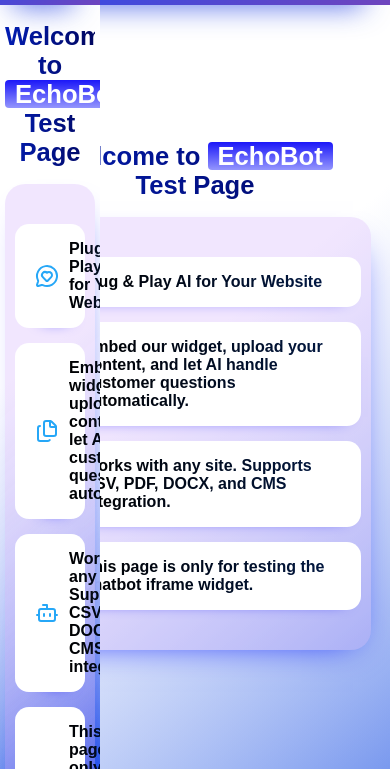
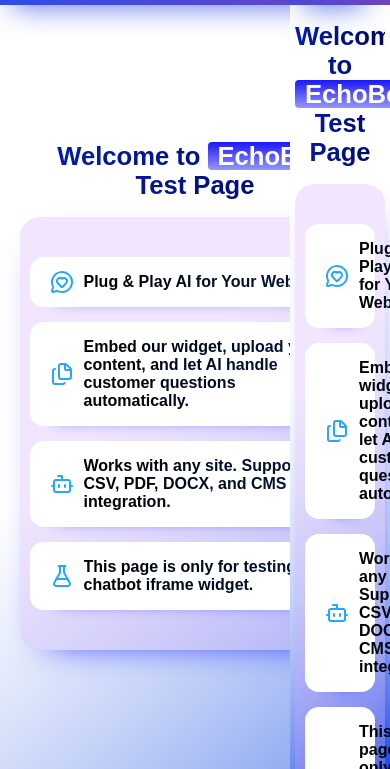
Before and after one commit to mohBgz/EchoBot-Demo, a plain HTML site: page index.html in a window 390 px wide. Shown: the part 75-844 px from the top of the page. Drawn offline with Linux system fonts and the light colour scheme.

Commit message:
fixed widget default placement

```diff
--- a/styles.css
+++ b/styles.css
@@ -147,7 +147,10 @@
 }
 
 .minimized {
+
     width: 100px !important;
+
+
     /* height: 60px !important; */
 }
 
@@ -224,6 +227,15 @@
 		border-radius: 0;
 	}
 
+	.minimized {
+
+
+		top: auto;
+		left: auto;
+
+
+	}
+
 	main {
 		height: calc(100%-60px);
 		justify-content: center;
```
